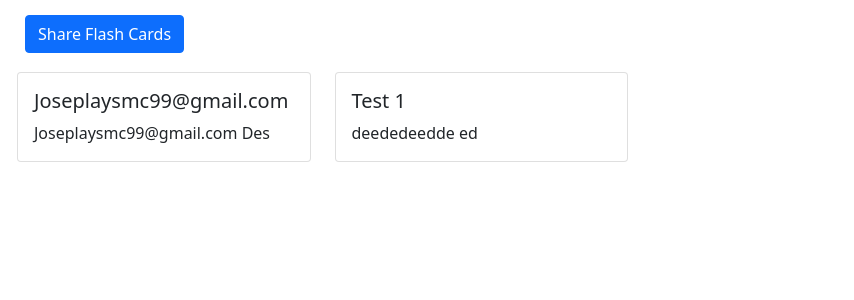
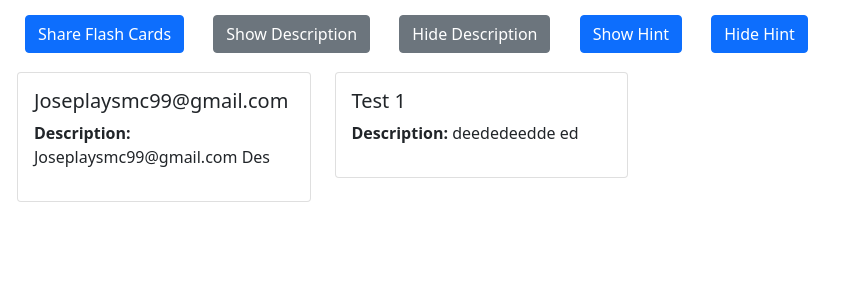
Before and after one commit to youhaoSjsu/CMPE131--Team1--Milestone2, a Flask app: page /view-flashcards in a window 1280 px wide. Shown: the part 76-376 px from the top of the page, without its empty margins (0-854 px from the left). Run offline with Flask 2, Linux system fonts and the light colour scheme; data comes from the database, SQL or seed files in the repository; both versions use the stored data as it was after the commit; some libraries are stand-ins or nearby versions.

Commit message:
Removed extra files + Added hints
> forms.py and models.py
	> Added flashcardhint field
> routes.py
	> Updated flashcard form data for db
> flashcard.html
	> included hint field
> view_flashcards.html
	> Added the ability to show/hide description/hints

```diff
--- a/WebsiteApp/forms.py
+++ b/WebsiteApp/forms.py
@@ -29,6 +29,7 @@ class ToDoListForm(FlaskForm):
 class create_FlashCardsForm(FlaskForm):
     flashcard_name = StringField('Flash Card Name', validators = [DataRequired()])
     flashcard_description = StringField('Flash Card Description', validators = [DataRequired()], widget=TextArea() ,render_kw={'style': 'width: 500px'},)
+    flashcard_hint = StringField('Flash Card Hint', validators = [DataRequired()])
     save_flashCard = SubmitField('Save Flash Card')
 
 
--- a/WebsiteApp/models.py
+++ b/WebsiteApp/models.py
@@ -33,6 +33,7 @@ class FlashCards(UserMixin, db.Model):
     id = db.Column(db.Integer, primary_key = True)
     flashCard_name = db.Column(db.String(256))
     flashCard_description = db.Column(db.String(512))
+    flashCard_hint = db.Column(db.String(64))
 
     def __repr__(self):
         return f'<FlashCard {self.id} : {self.flashCard_name}>'
--- a/WebsiteApp/routes.py
+++ b/WebsiteApp/routes.py
@@ -127,7 +127,7 @@ def create_flashcards():
     title = "Create-Edit Flash Cards"
 
     if form.validate_on_submit():
-        new_flashCard = FlashCards(flashCard_name = form.flashcard_name.data, flashCard_description = form.flashcard_description.data)
+        new_flashCard = FlashCards(flashCard_name = form.flashcard_name.data, flashCard_description = form.flashcard_description.data, flashCard_hint=form.flashcard_hint.data)
         try:
             db.session.add(new_flashCard)
             db.session.commit()
@@ -234,7 +234,3 @@ def timer (t):
         t -=1
     pyttsx3.speak ("beep beep beep beep time to work")
     return t
-
-@app_Obj.route('/hint', methods = ['GET', 'POST'])
-def hintPage():
-    return render_template("hint.html")
--- a/WebsiteApp/templates/flashcard.html
+++ b/WebsiteApp/templates/flashcard.html
@@ -5,6 +5,7 @@
     {{form.hidden_tag()}}
     <p style="color:black"> {{form.flashcard_name.label}} </br> {{form.flashcard_name (size=64)}} </p>
     <p style="color:black"> {{form.flashcard_description.label}} </br> {{form.flashcard_description (size=64)}} </p>
+    <p style="color:black"> {{form.flashcard_hint.label}} </br> {{form.flashcard_hint (size=64)}} </p>
 	<p>	{{form.save_flashCard (size= 32)}} </p>
 </form>
 
@@ -15,6 +16,7 @@
             <div class="card-body">
                 <h5 class="card-title"> {{cards.flashCard_name}} </h5>
                 <p class="card-text">{{cards.flashCard_description}} </p>
+                <p class="card-text"><strong>Hint:</strong> {{cards.flashCard_hint}} </p>
                 <a href='edit-flashcard/{{cards.id}}'> Edit Flash Card</a></br>
                 <a href='delete-flashcard/{{cards.id}}'> Delete Flash Card</a>
             </div>
--- a/WebsiteApp/templates/view_flashcards.html
+++ b/WebsiteApp/templates/view_flashcards.html
@@ -10,7 +10,18 @@
     <button type="button" class="btn btn-primary" data-toggle="modal" data-target="#ShareFlashCardsModal" style="margin-top: 15px; margin-left: 25px; margin-bottom: -15px;">
         Share Flash Cards
     </button>
-
+    <button type="button" onclick="showDescription()" class="btn btn-secondary" style="margin-top: 15px; margin-left: 25px; margin-bottom: -15px;">
+        Show Description
+    </button>
+    <button type="button" onclick="hideDescription()" class="btn btn-secondary" style="margin-top: 15px; margin-left: 25px; margin-bottom: -15px;">
+        Hide Description
+    </button>
+    <button type="button" onclick="showHint()" class="btn btn-primary" style="margin-top: 15px; margin-left: 25px; margin-bottom: -15px;">
+        Show Hint
+    </button>
+    <button type="button" onclick="hideHint()" class="btn btn-primary" style="margin-top: 15px; margin-left: 25px; margin-bottom: -15px;">
+        Hide Hint
+    </button>
     <!-- Modal -->
     <div class="modal fade" id="ShareFlashCardsModal" tabindex="-1" role="dialog" aria-labelledby="exampleModalLabel" aria-hidden="true">
         <div class="modal-dialog" role="document">
@@ -42,11 +53,67 @@
         <div class="col">
             <div class="card">
                 <div class="card-body">
-                    <h5 class="card-title"> {{cards.flashCard_name}} </h5>
-                    <p class="card-text"> {{cards.flashCard_description}} </p>
+                    <h5 class="card-title">
+                        {{cards.flashCard_name}}
+                    </h5>
+                    <p class="card-text" style="display: block;" id='{{cards.id}}'> <strong>Description:</strong> {{cards.flashCard_description}}</p>
+                    <p class="card-text" style="display: none;" id='{{cards.id}}Hint'> <strong>Hint:</strong> {{cards.flashCard_hint}}</p>
                 </div>
             </div>
         </div>
+        <script>
+            function hideDescription() {
+                for(var i='{{cards.id}}'; i >= 0; i--){
+                    console.log(i)
+                    try{
+                        document.getElementById(i).style.display = 'none'
+                    }
+                    catch(TypeError){
+                        continue
+                    }
+                }
+            }
+        </script>
+
+        <script>
+            function showDescription() {
+                for(var i='{{cards.id}}'; i >= 0; i--){
+                    console.log(i)
+                    try{
+                        document.getElementById(i).style.display = 'block'
+                    }
+                    catch(TypeError){
+                        continue
+                    }
+                }
+            }
+        </script>
+        <script>
+            function showHint() {
+                for(var i='{{cards.id}}'; i >= 0; i--){
+                    console.log(i)
+                    try{
+                        document.getElementById(i+'Hint').style.display = 'block'
+                    }
+                    catch(TypeError){
+                        continue
+                    }
+                }
+            }
+        </script>
+        <script>
+            function hideHint() {
+                for(var i='{{cards.id}}'; i >= 0; i--){
+                    console.log(i)
+                    try{
+                        document.getElementById(i+'Hint').style.display = 'none'
+                    }
+                    catch(TypeError){
+                        continue
+                    }
+                }
+            }
+        </script>
         {% endfor %}
     </div>
 </body>
```
Also changed, not shown: WebsiteApp/templates/hint.html (deleted, +0 -26 lines), WebsiteApp/app.db.
